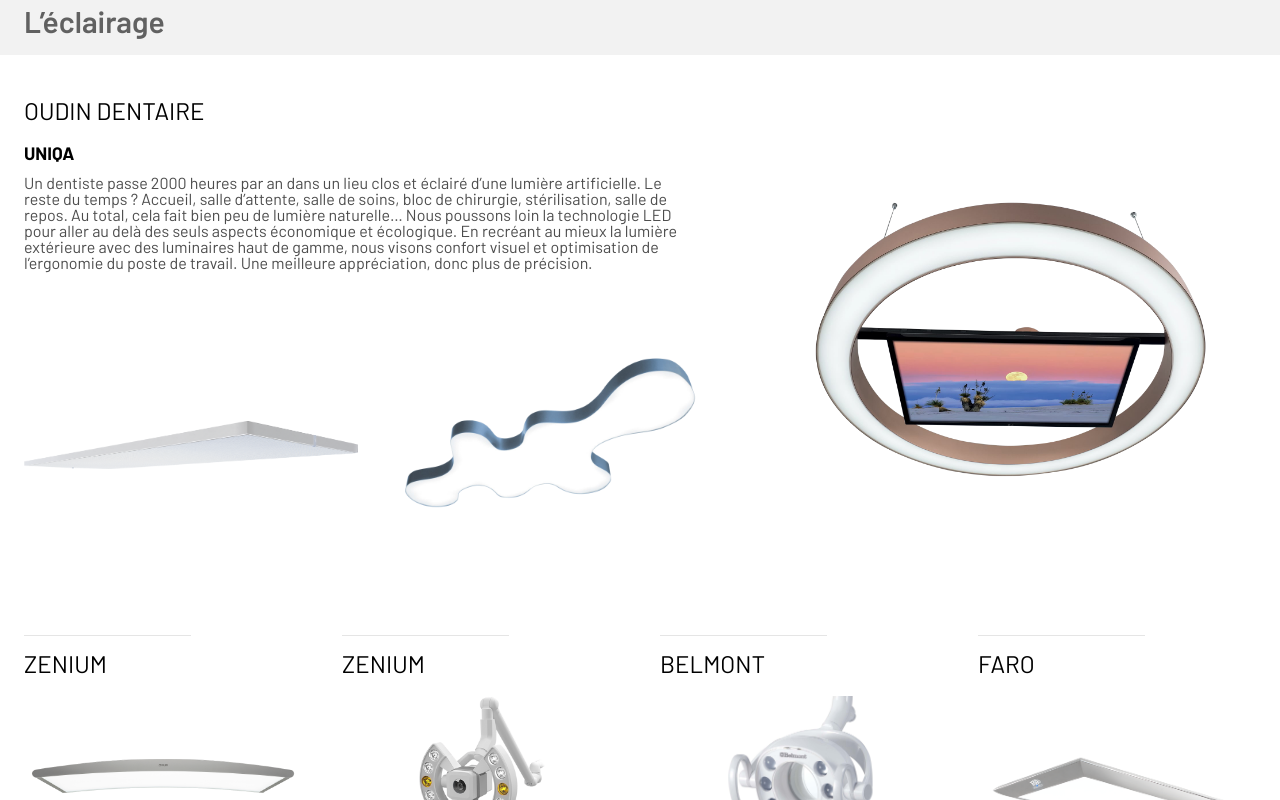
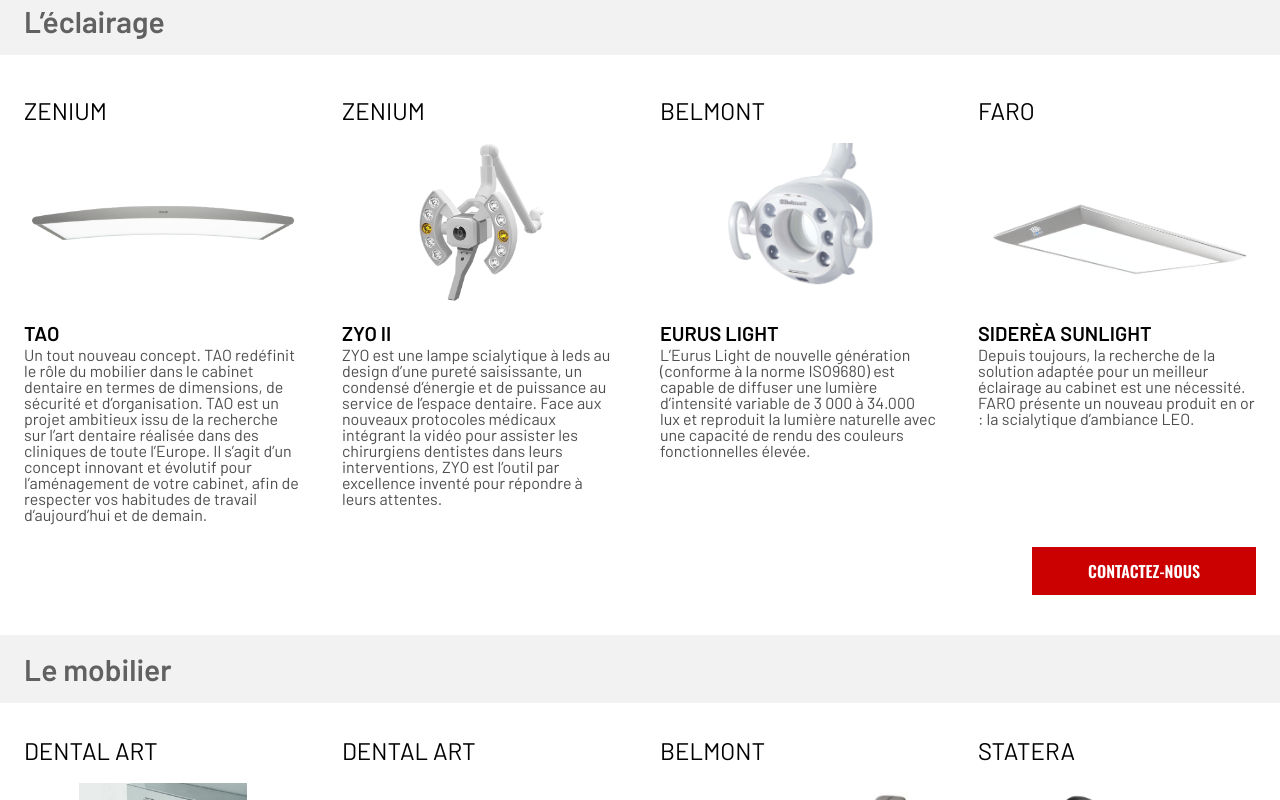
Before and after one commit to CyrThoDev/Pyreneesdentaire, a Next.js app: page /materiel-et-mobilier-dentaire/fauteuils-eclairages-mobilier in a window 1280 px wide. Shown: the part 2820-3620 px from the top of the page. Built offline with nearby package versions, Linux system fonts and the light colour scheme.

Commit message:
suppressions

```diff
--- a/app/materiel-et-mobilier-dentaire/fauteuils-eclairages-mobilier/page.tsx
+++ b/app/materiel-et-mobilier-dentaire/fauteuils-eclairages-mobilier/page.tsx
@@ -129,21 +129,21 @@
     },
   ];
 
-  const eclairageHero: CatalogueLightingHero = {
-    eyebrow: "OUDIN DENTAIRE",
-    title: "UNIQA",
-    desc:
-      "Un dentiste passe 2000 heures par an dans un lieu clos et éclairé d’une lumière artificielle. Le reste du temps ? Accueil, salle d’attente, salle de soins, bloc de chirurgie, stérilisation, salle de repos. Au total, cela fait bien peu de lumière naturelle… Nous poussons loin la technologie LED pour aller au delà des seuls aspects économique et écologique. En recréant au mieux la lumière extérieure avec des luminaires haut de gamme, nous visons confort visuel et optimisation de l’ergonomie du poste de travail. Une meilleure appréciation, donc plus de précision.",
-    rightImage: {
-      src: "/images/eclairages/omedia.png",
-      alt: "Omedia – luminaire avec écran",
-    },
-    thumbs: [
-      { src: "/images/eclairages/albedo.png", alt: "Panneau lumineux" },
-      { src: "/images/eclairages/od-aminoa-evo-lampe.png", alt: "Luminaire organique" },
+  // const eclairageHero: CatalogueLightingHero = {
+  //   eyebrow: "OUDIN DENTAIRE",
+  //   title: "UNIQA",
+  //   desc:
+  //     "Un dentiste passe 2000 heures par an dans un lieu clos et éclairé d’une lumière artificielle. Le reste du temps ? Accueil, salle d’attente, salle de soins, bloc de chirurgie, stérilisation, salle de repos. Au total, cela fait bien peu de lumière naturelle… Nous poussons loin la technologie LED pour aller au delà des seuls aspects économique et écologique. En recréant au mieux la lumière extérieure avec des luminaires haut de gamme, nous visons confort visuel et optimisation de l’ergonomie du poste de travail. Une meilleure appréciation, donc plus de précision.",
+  //   rightImage: {
+  //     src: "/images/eclairages/omedia.png",
+  //     alt: "Omedia – luminaire avec écran",
+  //   },
+  //   thumbs: [
+  //     { src: "/images/eclairages/albedo.png", alt: "Panneau lumineux" },
+  //     { src: "/images/eclairages/od-aminoa-evo-lampe.png", alt: "Luminaire organique" },
 
-    ],
-  };
+  //   ],
+  // };
 
   const eclairages: CatalogueLightingItem[] = [
     {
@@ -204,7 +204,7 @@
 
       <EclairageSection
         title="L’éclairage"
-        hero={eclairageHero}
+        // hero={eclairageHero}
         items={eclairages}
         ctaLabel="CONTACTEZ-NOUS"
         ctaHref="/contact"
--- a/app/src/components/catalogue/EclairageSection.tsx
+++ b/app/src/components/catalogue/EclairageSection.tsx
@@ -4,19 +4,19 @@
 import Image from "next/image";
 import Button from "../ui/Button";
 import type {
-  CatalogueLightingHero,
+  // CatalogueLightingHero,
   CatalogueLightingItem,
 } from "@/app/src/components/catalogue/types";
 
 export function EclairageSection({
   title,
-  hero,
+  // hero,
   items,
   ctaLabel,
   ctaHref,
 }: {
   title: string;
-  hero: CatalogueLightingHero;
+  // hero: CatalogueLightingHero;
   items: CatalogueLightingItem[];
   ctaLabel: string;
   ctaHref: string;
@@ -32,58 +32,7 @@
 
       <div className="mx-auto flex max-w-7xl flex-col gap-10 px-6 py-10 font-barlow">
         {/* ====== BLOC HERO (haut) ====== */}
-        <div className="flex flex-col gap-10 lg:flex-row lg:items-stretch">
-          {/* gauche : texte + visuels */}
-          <div className="flex w-full flex-col gap-6 lg:w-[58%]">
-            <div className="flex flex-col gap-3">
-              <p className="text-2xl  uppercase text-black">
-                {hero.eyebrow}
-              </p>
 
-              <div className="flex flex-col gap-2">
-                <h3 className="text-lg font-bold">{hero.title}</h3>
-                <p className="max-w-2xl leading-none text-black/70">{hero.desc}</p>
-              </div>
-            </div>
-
-            {/* THUMBS */}
-            <div className="flex w-full flex-col gap-6 sm:flex-row">
-              {hero.thumbs.map((t, idx) => (
-                <div
-                  key={`${t.src}-${idx}`}
-                  className="
-                    relative w-full overflow-hidden bg-white
-                    h-[200px] sm:h-[260px] lg:h-[300px]
-                    sm:basis-1/2
-                  "
-                >
-                  <Image
-                    src={t.src}
-                    alt={t.alt}
-                    fill
-                    className="object-contain transition-transform duration-500 lg:hover:scale-[1.03]"
-                    sizes="(min-width: 640px) 50vw, 100vw"
-                  />
-                </div>
-              ))}
-            </div>
-          </div>
-
-          {/* droite : grand visuel */}
-          <div className="flex w-full lg:w-[42%]">
-            <div className="relative w-full overflow-hidden bg-white">
-              <div className="relative h-[280px] sm:h-[360px] lg:h-[400px] xl:h-[460px] w-full">
-                <Image
-                  src={hero.rightImage.src}
-                  alt={hero.rightImage.alt}
-                  fill
-                  className="object-contain transition-transform duration-500 lg:hover:scale-[1.04]"
-                  sizes="(min-width: 1024px) 520px, 100vw"
-                />
-              </div>
-            </div>
-          </div>
-        </div>
 
         {/* ====== GRILLE 4 colonnes (bas) ====== */}
 <div className="flex flex-col gap-6">
@@ -92,7 +41,7 @@
       <div key={x.id} className="flex h-full flex-col gap-4">
         {/* ligne + marque */}
         <div className="flex flex-col gap-3">
-          <div className="h-px w-[60%] bg-black/10" />
+
           <p className="text-2xl  uppercase text-black">
             {x.brand}
           </p>
--- a/app/src/data/chirurgie.ts
+++ b/app/src/data/chirurgie.ts
@@ -104,16 +104,7 @@
     imageAlt: "Mectron Combi touch",
   },
 
-  // ===== (Marque à confirmer dans la maquette) =====
- {
-  id: "opus",
-  brand: "ACTEON",
-  model: "OPUS®",
-  description:
-    "Solution complète pour un nettoyage de pointe et un polissage contrôlé, OPUS® garantit une élimination efficace du biofilm, des taches et du tartre précoce. Grâce à ses vibrations ultrasoniques parfaitement maîtrisées, il permet des traitements peu invasifs tout en préservant les dents et les tissus mous. Compatible avec plus de 60 inserts, il offre une grande polyvalence clinique. Son nouvel aéropolisseur SILKY Pen assure un traitement sous- et supra-gingival précis et confortable grâce à 4 buses dédiées et une pièce à main ultra-légère.",
-  imageSrc: "/images/chirurgie/F11900-OPUS_expert_mode_F.png", // adapte si besoin
-  imageAlt: "Système de nettoyage et polissage OPUS ACTEON",
-},
+
 
   // ===== KAVO =====
   {
--- a/app/src/data/mobilier.ts
+++ b/app/src/data/mobilier.ts
@@ -27,7 +27,7 @@
 
   {
     id: "eurus-clair",
-    brand: "DENTAL ART",
+    brand: "BELMONT",
     title: "L’Eurus CLAIR",
     image: {
       src: "/images/mobilier/eurusclair.png",
```
